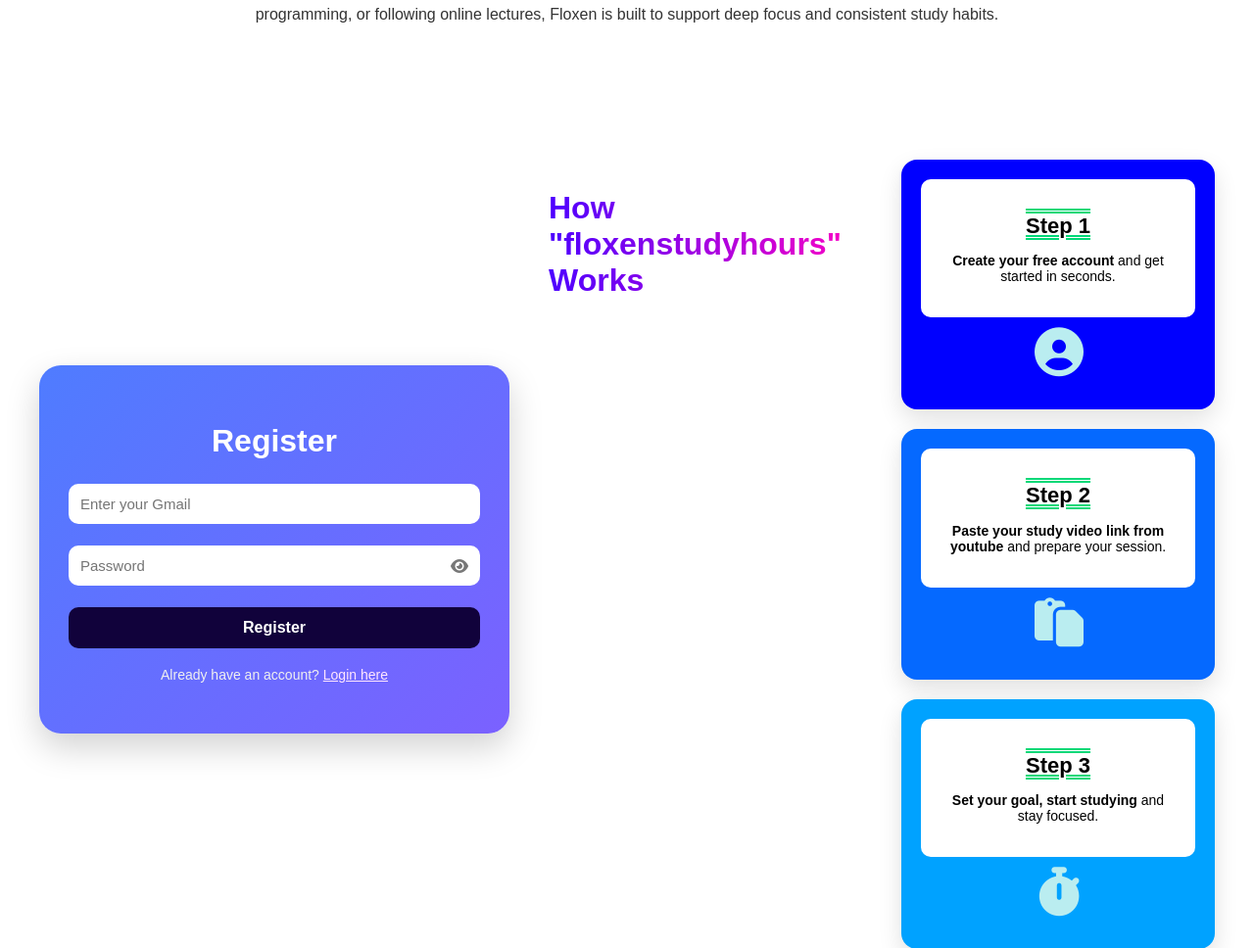
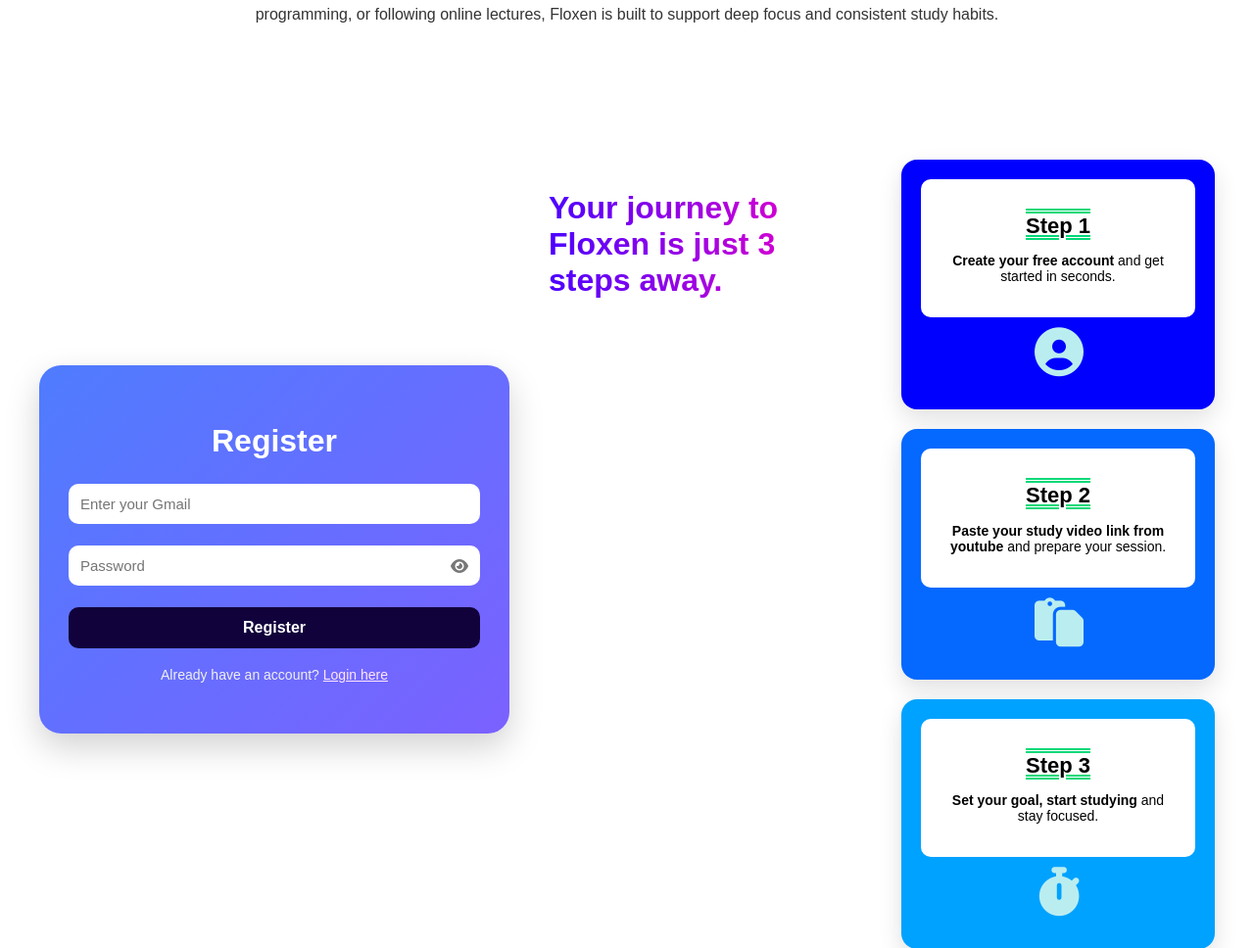
Before and after one commit to bhavishya72005/floxen-study-hours-app, a Flask app: page /register in a window 1280 px wide. Shown: the part 1197-2165 px from the top of the page at 98% size. Run offline with Flask 3, Linux system fonts and the light colour scheme; some libraries are stand-ins or nearby versions.

Commit message:
Updated the line of 'How to use floxenstudyhours' header

```diff
--- a/templates/floxenstudyhours.html
+++ b/templates/floxenstudyhours.html
@@ -111,7 +111,7 @@
 
         <!-- ========== HOW IT WORKS ========== -->
         <div class="works">
-            <h1>How "floxenstudyhours" Works</h1>
+            <h1>Your journey to Floxen is just 3 steps away.</h1>
         </div>
 
         <div class="con">
```
